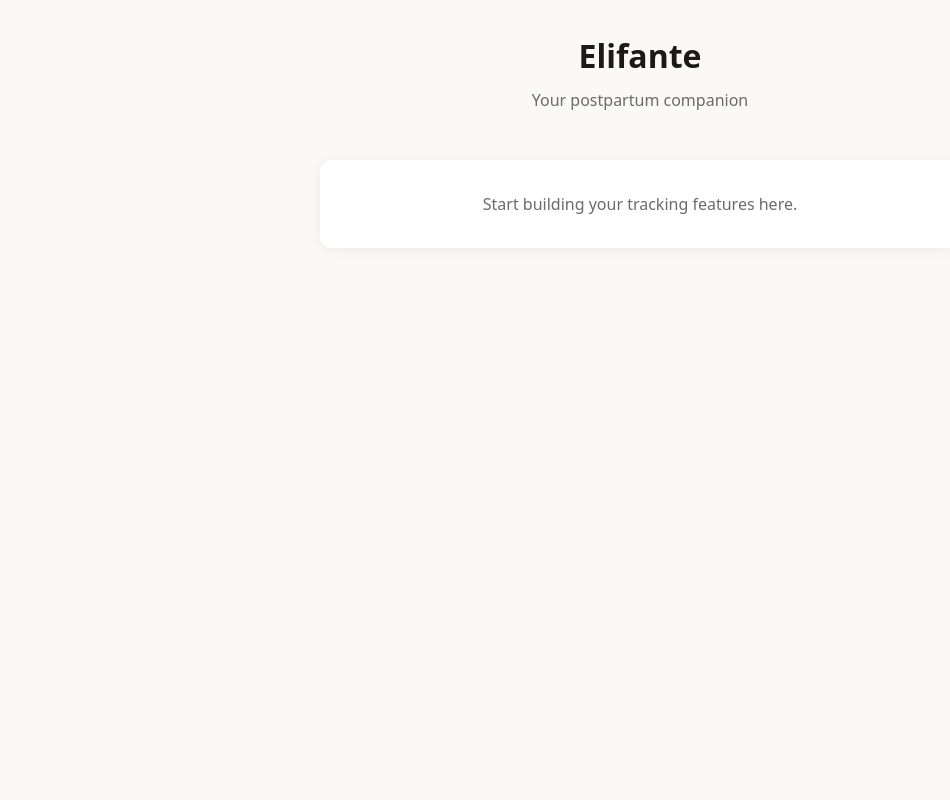
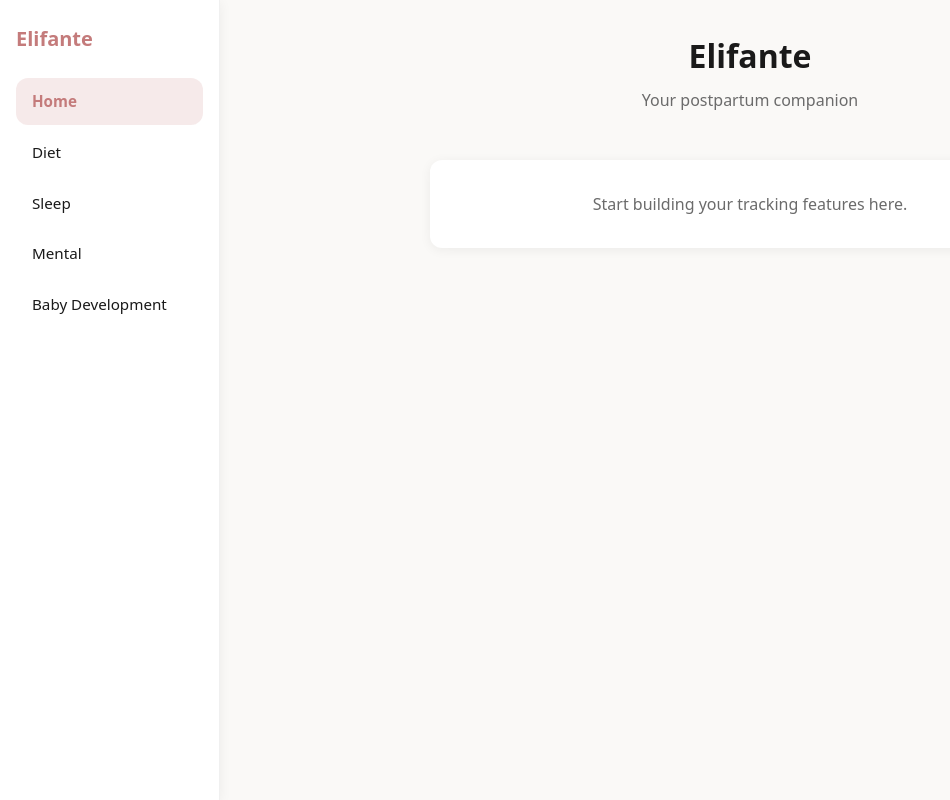
Before and after one commit to MapleDrizzle/Elifante, a React (Vite) app: page / in a window 1280 px wide. Shown: the whole page, without its empty margins (0-950 px from the left). Built offline with nearby package versions, Linux system fonts and the light colour scheme.

Commit message:
Add sidebar and routing

```diff
--- a/package.json
+++ b/package.json
@@ -10,7 +10,8 @@
   },
   "dependencies": {
     "react": "^18.3.1",
-    "react-dom": "^18.3.1"
+    "react-dom": "^18.3.1",
+    "react-router-dom": "^7.13.1"
   },
   "devDependencies": {
     "@types/react": "^18.3.12",
--- a/src/App.css
+++ b/src/App.css
@@ -1,6 +1,60 @@
 .app {
+  display: flex;
   min-height: 100vh;
+}
+
+.sidebar {
+  width: 220px;
+  flex-shrink: 0;
+  padding: 1.5rem 1rem;
+  background: var(--card);
+  border-right: 1px solid rgba(0, 0, 0, 0.06);
+  box-shadow: var(--shadow);
+}
+
+.sidebar-title {
+  margin: 0 0 1.5rem;
+  font-size: 1.25rem;
+  font-weight: 700;
+  color: var(--accent);
+}
+
+.sidebar-nav {
+  display: flex;
+  flex-direction: column;
+  gap: 0.25rem;
+}
+
+.sidebar-item {
+  display: block;
+  width: 100%;
+  padding: 0.75rem 1rem;
+  text-align: left;
+  font-size: 0.95rem;
+  color: var(--text);
+  background: transparent;
+  border: none;
+  border-radius: var(--radius);
+  cursor: pointer;
+  text-decoration: none;
+  transition: background 0.15s ease, color 0.15s ease;
+}
+
+.sidebar-item:hover {
+  background: rgba(196, 123, 123, 0.12);
+  color: var(--accent);
+}
+
+.sidebar-item--active {
+  background: rgba(196, 123, 123, 0.16);
+  color: var(--accent);
+  font-weight: 600;
+}
+
+.app-content {
+  flex: 1;
   padding: 2rem;
+  overflow: auto;
 }
 
 .app-header {
--- a/src/App.tsx
+++ b/src/App.tsx
@@ -1,16 +1,23 @@
+import { Routes, Route } from 'react-router-dom'
 import './App.css'
+import Layout from './components/Layout'
+import Home from './pages/Home'
+import Diet from './pages/Diet'
+import Sleep from './pages/Sleep'
+import Mental from './pages/Mental'
+import BabyDevelopment from './pages/BabyDevelopment'
 
 function App(): JSX.Element {
   return (
-    <div className="app">
-      <header className="app-header">
-        <h1>Elifante</h1>
-        <p>Your postpartum companion</p>
-      </header>
-      <main className="app-main">
-        <p className="placeholder">Start building your tracking features here.</p>
-      </main>
-    </div>
+    <Routes>
+      <Route path="/" element={<Layout />}>
+        <Route index element={<Home />} />
+        <Route path="diet" element={<Diet />} />
+        <Route path="sleep" element={<Sleep />} />
+        <Route path="mental" element={<Mental />} />
+        <Route path="baby-development" element={<BabyDevelopment />} />
+      </Route>
+    </Routes>
   )
 }
 
--- /dev/null
+++ b/src/components/Layout.tsx
@@ -0,0 +1,35 @@
+import { NavLink, Outlet } from 'react-router-dom'
+
+const SIDEBAR_ITEMS = [
+  { label: 'Home', path: '/' },
+  { label: 'Diet', path: '/diet' },
+  { label: 'Sleep', path: '/sleep' },
+  { label: 'Mental', path: '/mental' },
+  { label: 'Baby Development', path: '/baby-development' },
+] as const
+
+export default function Layout(): JSX.Element {
+  return (
+    <div className="app">
+      <aside className="sidebar">
+        <h2 className="sidebar-title">Elifante</h2>
+        <nav className="sidebar-nav">
+          {SIDEBAR_ITEMS.map(({ label, path }) => (
+            <NavLink
+              key={path}
+              to={path}
+              className={({ isActive }) =>
+                `sidebar-item${isActive ? ' sidebar-item--active' : ''}`
+              }
+            >
+              {label}
+            </NavLink>
+          ))}
+        </nav>
+      </aside>
+      <div className="app-content">
+        <Outlet />
+      </div>
+    </div>
+  )
+}
--- a/src/main.tsx
+++ b/src/main.tsx
@@ -1,5 +1,6 @@
 import { StrictMode } from 'react'
 import { createRoot } from 'react-dom/client'
+import { BrowserRouter } from 'react-router-dom'
 import App from './App'
 import './index.css'
 
@@ -8,6 +9,8 @@ if (!rootEl) throw new Error('Root element #root not found')
 
 createRoot(rootEl).render(
   <StrictMode>
-    <App />
+    <BrowserRouter>
+      <App />
+    </BrowserRouter>
   </StrictMode>,
 )
--- /dev/null
+++ b/src/pages/BabyDevelopment.tsx
@@ -0,0 +1,13 @@
+export default function BabyDevelopment(): JSX.Element {
+  return (
+    <>
+      <header className="app-header">
+        <h1>Baby Development</h1>
+        <p>Track your baby&apos;s milestones</p>
+      </header>
+      <main className="app-main">
+        <p className="placeholder">Baby development tracking coming soon.</p>
+      </main>
+    </>
+  )
+}
--- /dev/null
+++ b/src/pages/Diet.tsx
@@ -0,0 +1,13 @@
+export default function Diet(): JSX.Element {
+  return (
+    <>
+      <header className="app-header">
+        <h1>Diet</h1>
+        <p>Track your nutrition and meals</p>
+      </header>
+      <main className="app-main">
+        <p className="placeholder">Diet tracking coming soon.</p>
+      </main>
+    </>
+  )
+}
--- /dev/null
+++ b/src/pages/Home.tsx
@@ -0,0 +1,13 @@
+export default function Home(): JSX.Element {
+  return (
+    <>
+      <header className="app-header">
+        <h1>Elifante</h1>
+        <p>Your postpartum companion</p>
+      </header>
+      <main className="app-main">
+        <p className="placeholder">Start building your tracking features here.</p>
+      </main>
+    </>
+  )
+}
--- /dev/null
+++ b/src/pages/Mental.tsx
@@ -0,0 +1,13 @@
+export default function Mental(): JSX.Element {
+  return (
+    <>
+      <header className="app-header">
+        <h1>Mental</h1>
+        <p>Track your mental wellness</p>
+      </header>
+      <main className="app-main">
+        <p className="placeholder">Mental wellness tracking coming soon.</p>
+      </main>
+    </>
+  )
+}
--- /dev/null
+++ b/src/pages/Sleep.tsx
@@ -0,0 +1,13 @@
+export default function Sleep(): JSX.Element {
+  return (
+    <>
+      <header className="app-header">
+        <h1>Sleep</h1>
+        <p>Track your sleep patterns</p>
+      </header>
+      <main className="app-main">
+        <p className="placeholder">Sleep tracking coming soon.</p>
+      </main>
+    </>
+  )
+}
```
Also changed, not shown: 1 other file (tests, documents, lock files or other folders).
